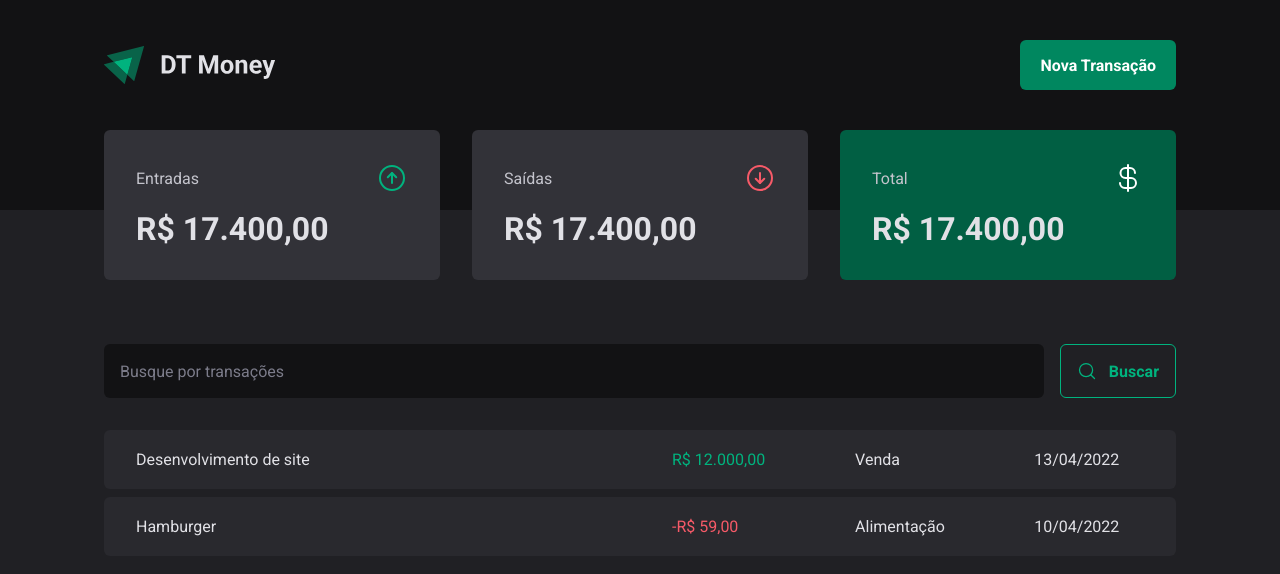
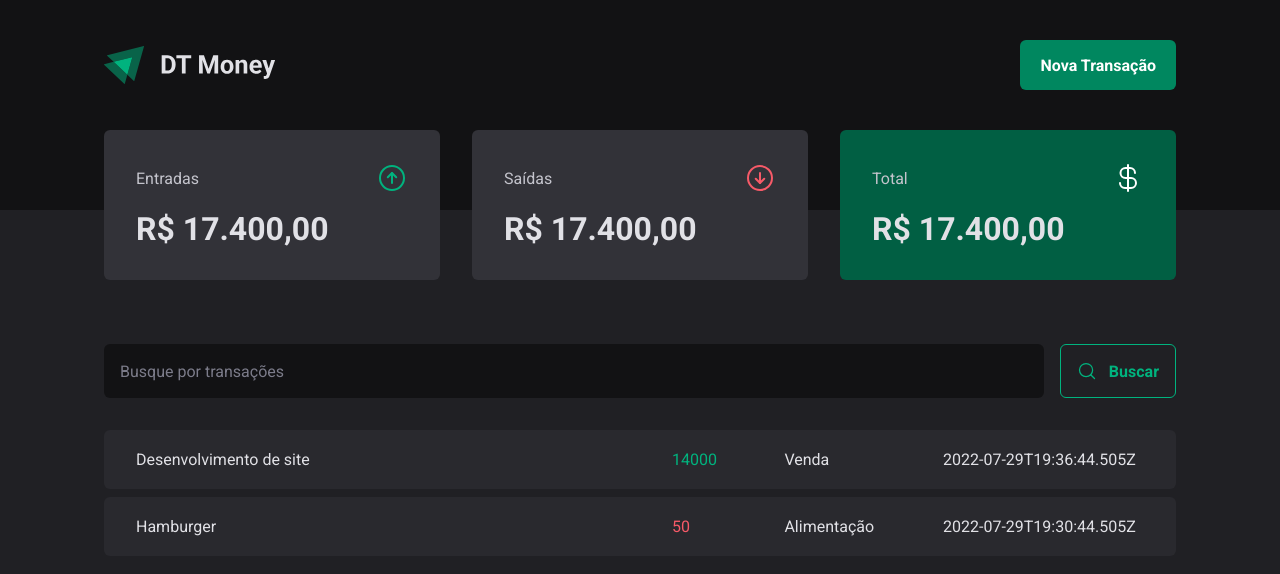
Before and after one commit to gabrielbeli/dt-money, a React (Vite) app: page / in a window 1280 px wide. Shown: the top 574 px of the page. Built offline with nearby package versions, Linux system fonts and the light colour scheme; data requests are answered from the project's data file.

Commit message:
requisição htpp

```diff
--- a/src/pages/Transactions/index.tsx
+++ b/src/pages/Transactions/index.tsx
@@ -1,9 +1,32 @@
+import { useEffect, useState } from "react";
 import { Header } from "../../components/Header";
 import { Summary } from "../../components/Summary";
 import { SearchForm } from "./components/SearchForm";
 import { PriceHighlight, TransactionsContainer, TransactionsTable } from "./styles";
 
+interface Transaction {
+  id: number;
+  description: string;
+  type: 'income' | 'outcome';
+  price: number;
+  category: string;
+  createdAt: string;
+}
+
 export function Transactions() {
+  const [transactions, setTransactions] = useState<Transaction[]>([])
+
+  async function loadTransactions() {
+    const response = await fetch('http://localhost:3333/transactions')
+    const data = await response.json();
+
+    setTransactions(data)
+  }
+
+  useEffect(() => {
+    loadTransactions();
+  }, [])
+
   return (
     <div>
       <Header />
@@ -12,26 +35,20 @@
         <SearchForm />
         <TransactionsTable>
         <tbody>
-          <tr>
-            <td width="50%">Desenvolvimento de site</td>
-            <td>
-              <PriceHighlight variant="income">
-                R$ 12.000,00
-              </PriceHighlight>
-            </td>
-            <td>Venda</td>
-            <td>13/04/2022</td>
-          </tr>
-          <tr>
-            <td width="50%">Hamburger</td>
-            <td>
-             <PriceHighlight variant="outcome">
-                -R$ 59,00
-              </PriceHighlight>
-            </td>
-            <td>Alimentação</td>
-            <td>10/04/2022</td>
-          </tr>
+          {transactions.map(transaction => {
+            return (
+              <tr key={transaction.id}>
+                <td width="50%">{transaction.description}</td>
+                <td>
+                  <PriceHighlight variant={transaction.type}>
+                    {transaction.price}
+                  </PriceHighlight>
+                </td>
+                <td>{transaction.category}</td>
+                <td>{transaction.createdAt}</td>
+              </tr>
+            )
+          })}
         </tbody>
         </TransactionsTable>
       </TransactionsContainer>
```
